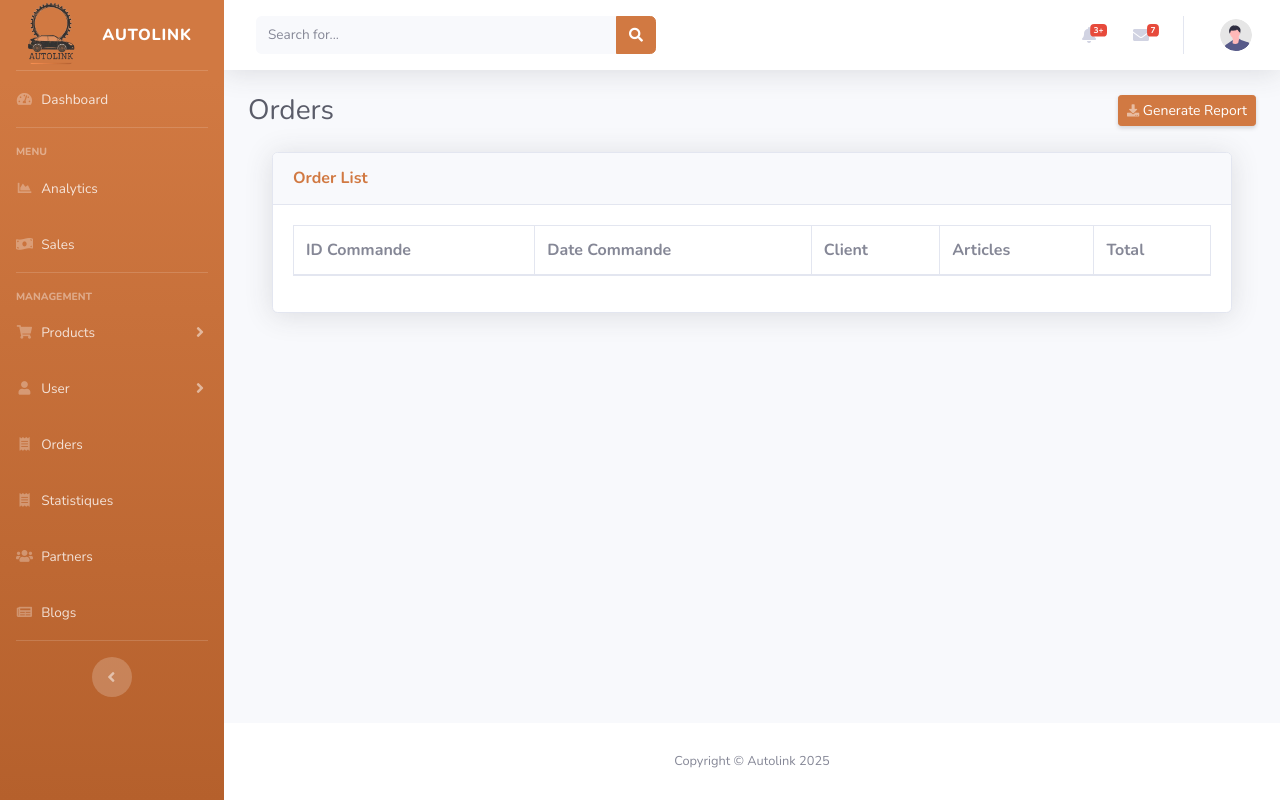
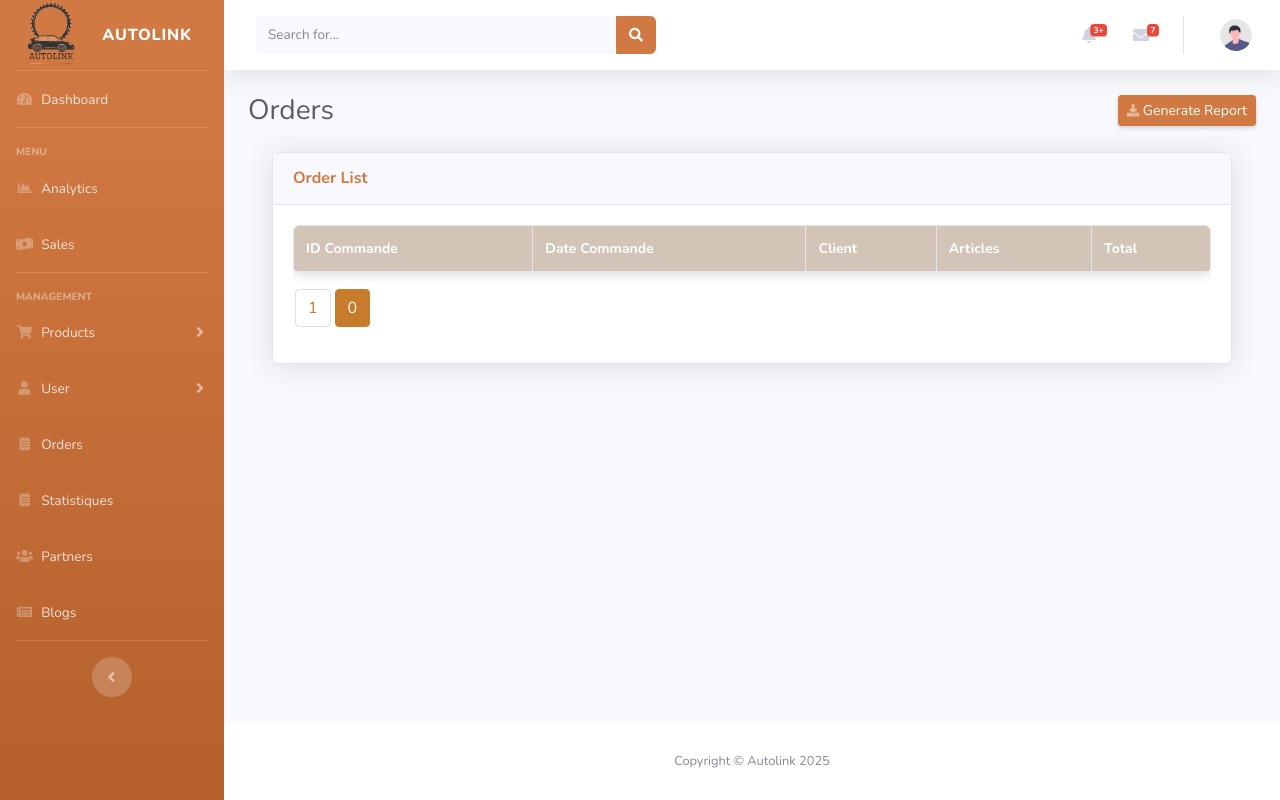
Before and after one commit to AutolinkTechX/Autolink, a Symfony app: template templates/user/admin/order.html.twig in a window 1280 px wide. Run offline with Twig, Linux system fonts and the light colour scheme; the template is opened without the code that fills it, so the values that code supplies are empty; style sheets or scripts are compiled from the project's sources; some libraries are stand-ins or nearby versions.

Commit message:
modification finale

```diff
--- a/src/Controller/FactureController.php
+++ b/src/Controller/FactureController.php
@@ -97,6 +97,7 @@ class FactureController extends AbstractController
         return $this->redirectToRoute('factures_index');
     }
 
+
     #[Route('/factures/json/{id}', name: 'facture_json', methods: ['GET'])]
     public function getFactureJson(int $id, FactureRepository $factureRepository, ArticleRepository $articleRepository): JsonResponse
     {
@@ -175,4 +176,8 @@ class FactureController extends AbstractController
 
         return $response;
     }
+
+
+
+
 }
--- a/templates/user/admin/order.html.twig
+++ b/templates/user/admin/order.html.twig
@@ -13,11 +13,13 @@
             <div class="table-responsive">
     <table class="table table-bordered" id="productTable" width="100%" cellspacing="0">
         <thead>
+            <tr>
                 <th>ID Commande</th>
                 <th>Date Commande</th>
                 <th>Client</th>
                 <th>Articles</th>
                 <th>Total</th>
+            </tr>
         </thead>
         <tbody>
             {% for commande in commandes %}
@@ -26,8 +28,12 @@
                     <td>{{ commande.dateCommande|date('d/m/Y H:i') }}</td>
                     <td>{{ commande.client.name }} {{ commande.client.lastName }}</td>
                     <td>
-                {% if commande.articleNames is defined and commande.articleNames is not empty %}
-                    {{ commande.articleNames|join(', ') }}
+                        {% if commande.articlesWithQuantities is defined and commande.articlesWithQuantities is not empty %}
+                            <ul>
+                                {% for article in commande.articlesWithQuantities %}
+                                    <li>{{ article.name }} (Quantité: {{ article.quantity }})</li>
+                                {% endfor %}
+                            </ul>
                         {% else %}
                             Aucun article
                         {% endif %}
@@ -38,7 +44,88 @@
         </tbody>
     </table>
 </div>
+            <nav aria-label="Page navigation">
+                <ul class="pagination">
+                    {% if currentPage > 1 %}
+                        <li class="page-item">
+                            <a class="page-link" href="{{ path('commandes_list', {'page': currentPage - 1}) }}" aria-label="Précédent">
+                                <span aria-hidden="true">&laquo;</span>
+                            </a>
+                        </li>
+                    {% endif %}
+                    {% for i in 1..totalPages %}
+                        <li class="page-item {{ (i == currentPage) ? 'active' : '' }}">
+                            <a class="page-link" href="{{ path('commandes_list', {'page': i}) }}">{{ i }}</a>
+                        </li>
+                    {% endfor %}
+                    {% if currentPage < totalPages %}
+                        <li class="page-item">
+                            <a class="page-link" href="{{ path('commandes_list', {'page': currentPage + 1}) }}" aria-label="Suivant">
+                                <span aria-hidden="true">&raquo;</span>
+                            </a>
+                        </li>
+                    {% endif %}
+                </ul>
+            </nav>
         </div>
     </div>
 </div>
 {% endblock %}
+{% block stylesheets %}
+    <style>
+        /* Styles spécifiques pour le tableau des commandes */
+        #productTable {
+            border-collapse: collapse;
+            width: 100%;
+            background-color: #ffffff;
+            border-radius: 8px;
+            overflow: hidden;
+            box-shadow: 0 4px 8px rgba(0, 0, 0, 0.1);
+        }
+
+        #productTable th {
+            background-color:rgb(210, 196, 182);
+            color: #ffffff;
+            text-align: left;
+            padding: 12px;
+            font-size: 14px;
+        }
+
+        #productTable td {
+            padding: 10px;
+            border-bottom: 1px solid #ddd;
+        }
+
+        #productTable tr:hover {
+            background-color: #f1f1f1;
+        }
+
+        #productTable ul {
+            padding-left: 20px;
+            margin: 0;
+        }
+
+        #productTable ul li {
+            font-size: 13px;
+        }
+
+        /* Pagination stylisée */
+        .pagination .page-item .page-link {
+            color:rgb(199, 124, 43);
+            border-radius: 4px;
+            margin: 0 2px;
+        }
+
+        .pagination .page-item.active .page-link {
+            background-color:rgb(199, 124, 43);
+            border-color:rgb(199, 124, 43);
+            color: white;
+        }
+
+       .pagination .page-item .page-link:hover {
+            background-color:rgb(199, 124, 43);
+            color: white;
+        }
+
+    </style>
+{% endblock %}
```
Also changed, not shown: src/Controller/ArticleController.php (+25 -7 lines), src/Controller/CommandeController.php (+45 -8 lines), src/Repository/CommandeRepository.php (+88 -0 lines), templates/article/list_articles_dashboard.html.twig (+83 -0 lines), templates/facture/index.html.twig (+8 -1 lines), assets/css/sb-admin-2.css, public/uploads/79c3d5b9b1d055c622ecd497c03ca35f.jpg (added). Lines whose indentation alone changed are shown as unchanged.
